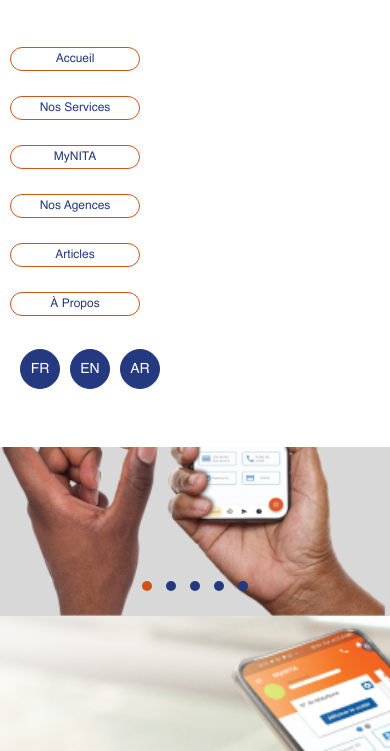
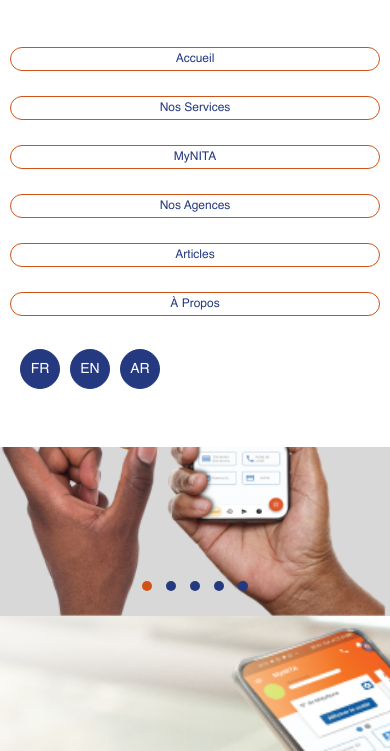
Before and after one commit to amakadiya98/nita.github.io, a plain HTML site: page index.html in a window 390 px wide. Both pictures are taken after a click on the button 365 px from the left and 51 px from the top of the page. Shown: the part 72-823 px from the top of the page. Drawn offline with Linux system fonts and the light colour scheme.

Commit message:
Update style.css

```diff
--- a/assets/css/style.css
+++ b/assets/css/style.css
@@ -1135,6 +1135,7 @@ body {
     width: 100%;
     left: 0;
     padding-left: 10px;
+    padding-right: 10px;
     transition: 0.3s;
     display: block !important;
     padding-bottom: 50px;
@@ -1146,6 +1147,7 @@ body {
     min-width: 130px;
     width: max-content;
     margin-bottom: 25px;
+    width: 100%;
   }
 
   .carousel-part .text-part h2 {
```
